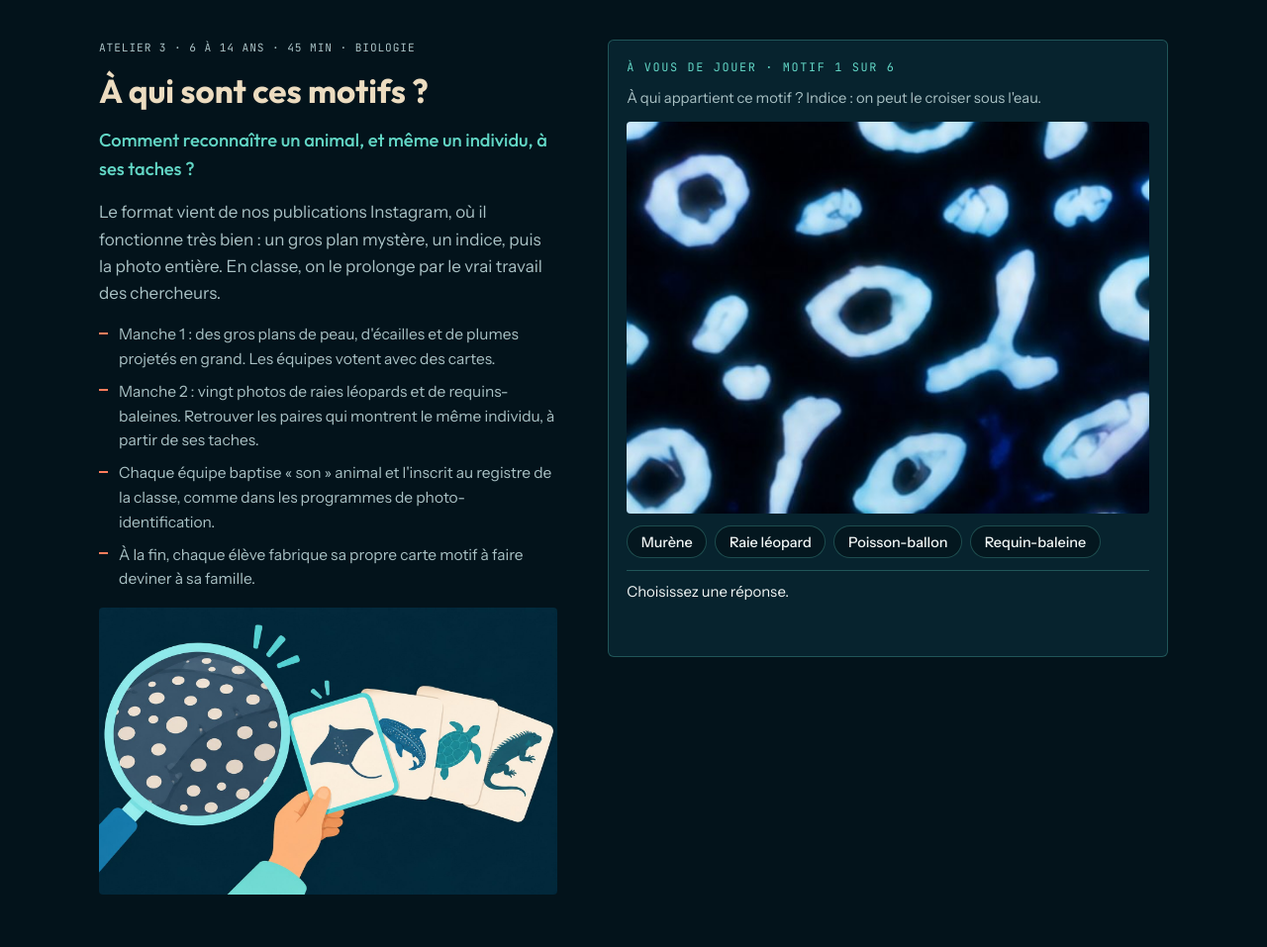
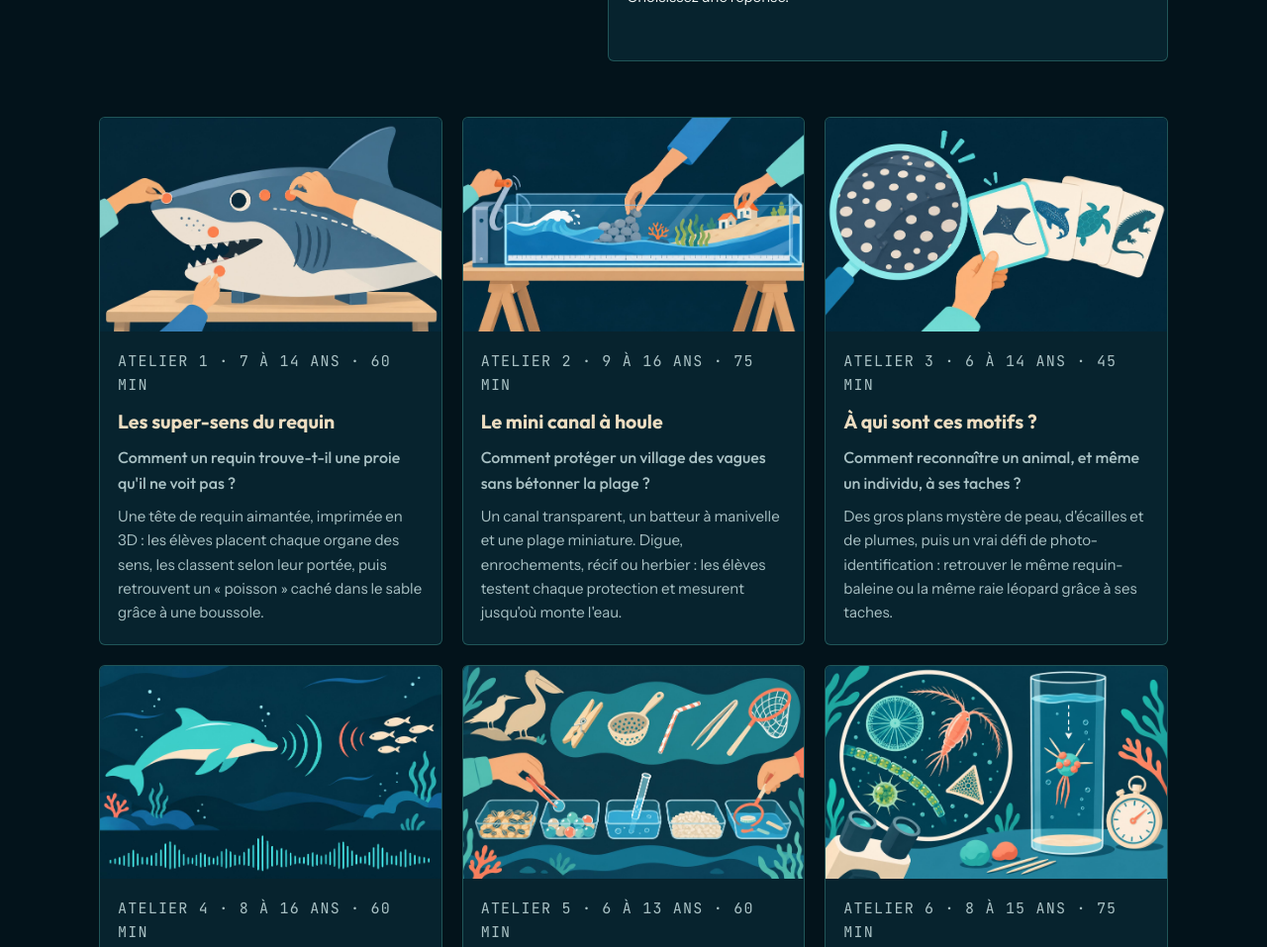
Before and after one commit to MathieuSlrLUO/SEANATURA, a plain HTML site: page index.html in a window 1280 px wide. Shown: the part 5009-5966 px from the top of the page at 99% size. Drawn offline with Linux system fonts and the light colour scheme.

Commit message:
Ateliers 1 à 3 en cartes, nouvelle photo du voilier
Co-Authored-By: Claude Opus 5.5 <noreply@anthropic.com>
Claude-Session: https://claude.ai/code/session_01HfpdkjCvXeWoJXA63cQnzB

```diff
--- a/index.html
+++ b/index.html
@@ -373,7 +373,6 @@ footer{padding:28px 0 48px;color:var(--mute);font-size:.82rem;border-top:1px sol
           <li>Épreuve finale : retrouver un « poisson » caché sous le sable d'un bac avec une boussole, qui joue le rôle du sens électrique.</li>
           <li>À toucher : vraies dents fossiles, moulage de mâchoire, papier de verre pour la peau.</li>
         </ul>
-        <img src="img/ill-requin.jpg" alt="Illustration : des mains d'enfants placent des pastilles aimantées sur les organes des sens d'une tête de requin" style="aspect-ratio:16/10;object-fit:cover;border-radius:4px;width:100%" loading="lazy">
       </div>
       <div class="demo" id="sharkdemo">
         <span class="mono">À vous de jouer</span>
@@ -417,7 +416,6 @@ footer{padding:28px 0 48px;color:var(--mute);font-size:.82rem;border-top:1px sol
           <li>Ils mesurent à la règle jusqu'où l'eau monte et remplissent un tableau de résultats.</li>
           <li>Débat final : quelle solution choisir, à quel prix, et pour qui ? Récit de terrain en Polynésie, où la question se pose pour de vrai.</li>
         </ul>
-        <img src="img/ill-vagues.jpg" alt="Illustration : canal à houle avec batteur à manivelle, digue, herbier et village miniature sur la plage" style="aspect-ratio:16/10;object-fit:cover;border-radius:4px;width:100%" loading="lazy">
       </div>
     </div>
 
@@ -434,7 +432,6 @@ footer{padding:28px 0 48px;color:var(--mute);font-size:.82rem;border-top:1px sol
           <li>Chaque équipe baptise « son » animal et l'inscrit au registre de la classe, comme dans les programmes de photo-identification.</li>
           <li>À la fin, chaque élève fabrique sa propre carte motif à faire deviner à sa famille.</li>
         </ul>
-        <img src="img/ill-motifs.jpg" alt="Illustration : une loupe sur un motif à taches et des cartes réponse raie, requin-baleine, tortue, iguane" style="aspect-ratio:16/10;object-fit:cover;border-radius:4px;width:100%" loading="lazy">
       </div>
       <div class="demo" id="quiz">
         <span class="mono">À vous de jouer · <span id="qscore">motif 1 sur 4</span></span>
@@ -446,6 +443,33 @@ footer{padding:28px 0 48px;color:var(--mute);font-size:.82rem;border-top:1px sol
       </div>
     </div>
     <div class="grid">
+      <article class="card">
+        <img src="img/ill-requin.jpg" alt="Illustration : des mains d'enfants placent des pastilles aimantées sur les organes des sens d'une tête de requin" loading="lazy">
+        <div class="b">
+          <p class="meta">Atelier 1 · 7 à 14 ans · 60 min</p>
+          <h3>Les super-sens du requin</h3>
+          <p class="q">Comment un requin trouve-t-il une proie qu'il ne voit pas ?</p>
+          <p>Une tête de requin aimantée, imprimée en 3D : les élèves placent chaque organe des sens, les classent selon leur portée, puis retrouvent un « poisson » caché dans le sable grâce à une boussole.</p>
+        </div>
+      </article>
+      <article class="card">
+        <img src="img/ill-vagues.jpg" alt="Illustration : canal à houle avec batteur à manivelle, digue, herbier et village miniature sur la plage" loading="lazy">
+        <div class="b">
+          <p class="meta">Atelier 2 · 9 à 16 ans · 75 min</p>
+          <h3>Le mini canal à houle</h3>
+          <p class="q">Comment protéger un village des vagues sans bétonner la plage ?</p>
+          <p>Un canal transparent, un batteur à manivelle et une plage miniature. Digue, enrochements, récif ou herbier : les élèves testent chaque protection et mesurent jusqu'où monte l'eau.</p>
+        </div>
+      </article>
+      <article class="card">
+        <img src="img/ill-motifs.jpg" alt="Illustration : une loupe sur un motif à taches et des cartes réponse raie, requin-baleine, tortue, iguane" loading="lazy">
+        <div class="b">
+          <p class="meta">Atelier 3 · 6 à 14 ans · 45 min</p>
+          <h3>À qui sont ces motifs ?</h3>
+          <p class="q">Comment reconnaître un animal, et même un individu, à ses taches ?</p>
+          <p>Des gros plans mystère de peau, d'écailles et de plumes, puis un vrai défi de photo-identification : retrouver le même requin-baleine ou la même raie léopard grâce à ses taches.</p>
+        </div>
+      </article>
       <article class="card">
         <img src="img/ill-dauphin.jpg" alt="Illustration : un dauphin émet des sons, l'écho revient d'un banc de poissons, sonogramme en bas" loading="lazy">
         <div class="b">
@@ -607,7 +631,7 @@ footer{padding:28px 0 48px;color:var(--mute);font-size:.82rem;border-top:1px sol
         <p class="txt"><strong>Le voilier Antarctic, en partenariat avec Ocean Kids &amp; Co.</strong> L'association <a href="https://www.oceankidsco.org/">Ocean Kids &amp; Co</a> est prête à accueillir les classes suisses à bord de son voilier <a href="https://www.voilierantarctic.com/">Antarctic</a>, basé à Marseille, qui peut embarquer une classe entière : 33 personnes à la journée, en plus de ses deux marins. À bord, selon le programme : snorkeling, jumelles, drones, tablettes et matériel d'observation.</p>
         <p class="txt">Les sorties se font avec l'équipage du bateau. Le cadre (autorisations des directions, encadrement, assurances, transport) sera établi avec chaque établissement.</p>
       </div>
-      <img src="img/voilier.jpg" alt="Alice Beaujoin et une équipière, jumelles en main, sur le pont d'un voilier en mer" style="aspect-ratio:4/3">
+      <img src="img/voilier-dosados.jpg" alt="Mathieu Soulayrol et Alice Beaujoin, jumelles en main, assis dos à dos sur le pont d'un voilier en mer" style="aspect-ratio:16/15;object-position:50% 60%">
     </div>
     <div class="partner">
       <span class="mono">Partenaire des classes de mer</span>
```
Also changed, not shown: img/voilier-dosados.jpg (added).
